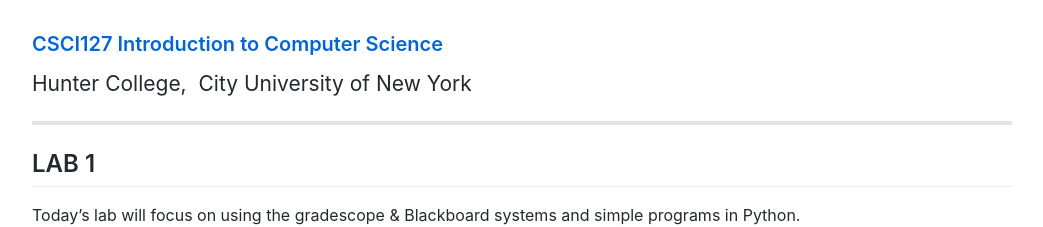
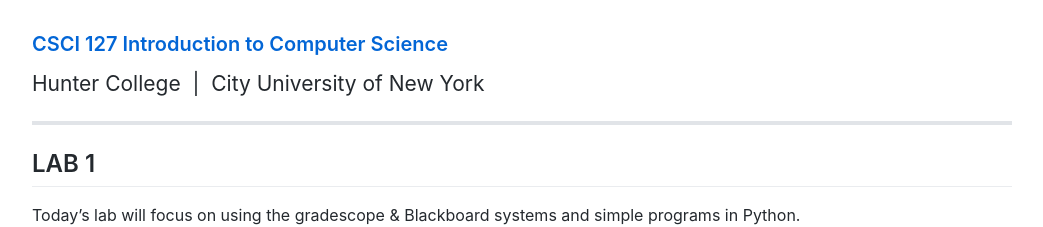
Before and after one commit to maryash/maryash.github.io, a Jekyll site: the page built from files/lab1.md, in a window 1280 px wide and 900 px high. Shown: the top 227 px of the window, without its empty margins (118-1161 px from the left). Built offline with Jekyll 4.4.1, drawn with Linux system fonts in a browser that asks for light colours; comment, search, counter and statistics services are not loaded.

Commit message:
Update lab1.md

```diff
--- a/files/lab1.md
+++ b/files/lab1.md
@@ -2,8 +2,8 @@
 layout: myDefault
 title: LAB 1
 ---
-### [CSCI127 Introduction to Computer Science](../main.html)
-<span style="line-height:0.1; font-size:21px">Hunter College, &nbsp;City University of New York</span>
+### [CSCI 127 Introduction to Computer Science](../main.html)
+<span style="line-height:0.1; font-size:21px">Hunter College &nbsp;|&nbsp; City University of New York</span>
 
 ---
 
```
